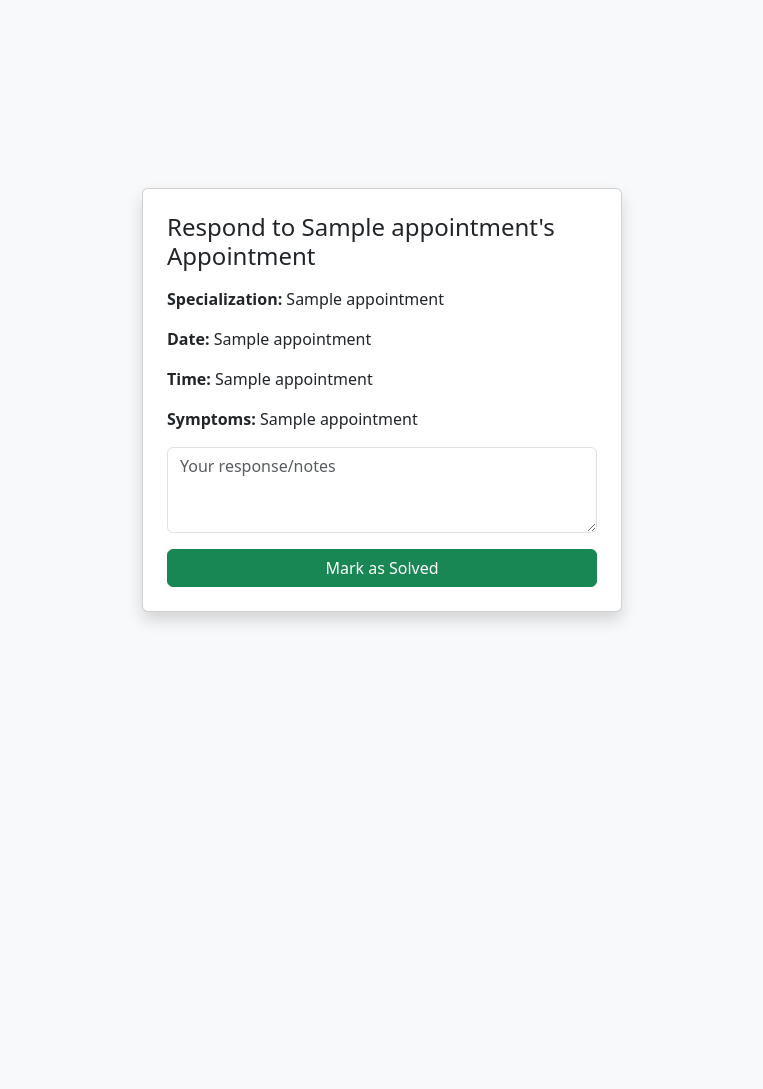
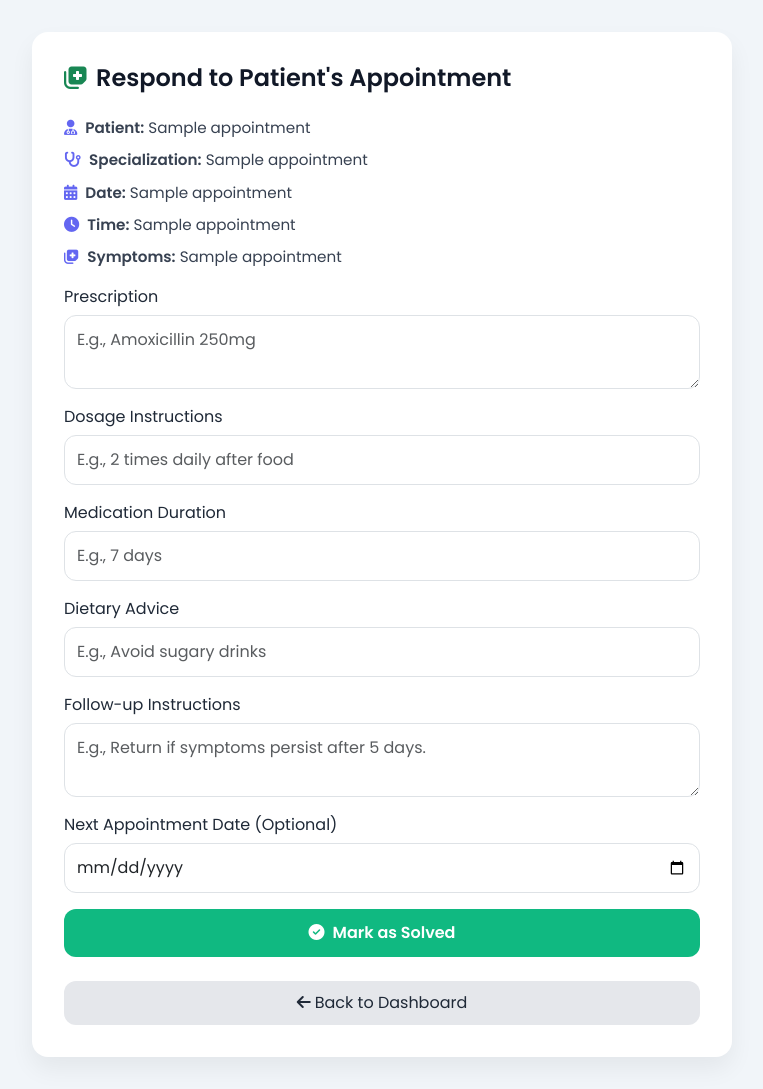
Before and after one commit to Pnvsai888/MedTrack, a Python web app: template templates/respond.html in a window 1280 px wide. Shown: the whole page, without its empty margins (258-1021 px from the left). Before the commit the page ends 623 px from the top, so only its background shows below. Run offline with Jinja, Linux system fonts and the light colour scheme; the template is opened without the code that fills it: most values are stand-ins (such as "Sample title", 1, 10 or a date in 2020).

Commit message:
Update respond.html

```diff
--- a/templates/respond.html
+++ b/templates/respond.html
@@ -1,25 +1,162 @@
 <!DOCTYPE html>
-<html>
+<html lang="en">
 
 <head>
-    <title>Respond to Appointment</title>
+    <meta charset="UTF-8">
+    <title>Respond to Appointment | MedTrack</title>
+    <meta name="viewport" content="width=device-width, initial-scale=1">
+
+    <!-- Bootstrap & Fonts -->
     <link href="https://cdn.jsdelivr.net/npm/bootstrap@5.3.0/dist/css/bootstrap.min.css" rel="stylesheet">
+    <link href="https://cdnjs.cloudflare.com/ajax/libs/font-awesome/6.5.0/css/all.min.css" rel="stylesheet" />
+    <link href="https://fonts.googleapis.com/css2?family=Poppins:wght@400;600&display=swap" rel="stylesheet" />
+
+    <style>
+        body {
+            font-family: 'Poppins', sans-serif;
+            background: #f1f5f9;
+            min-height: 100vh;
+            display: flex;
+            justify-content: center;
+            align-items: center;
+            padding: 2rem;
+        }
+
+        .card-glass {
+            background: #fff;
+            border-radius: 16px;
+            padding: 2rem;
+            max-width: 700px;
+            width: 100%;
+            box-shadow: 0 12px 24px rgba(0, 0, 0, 0.06);
+            animation: slideUp 0.5s ease;
+        }
+
+        @keyframes slideUp {
+            from {
+                opacity: 0;
+                transform: translateY(30px);
+            }
+
+            to {
+                opacity: 1;
+                transform: translateY(0);
+            }
+        }
+
+        h4 {
+            font-weight: 600;
+            color: #111827;
+            margin-bottom: 1.5rem;
+        }
+
+        .info p {
+            font-size: 0.95rem;
+            color: #374151;
+            margin-bottom: 0.6rem;
+        }
+
+        .info i {
+            color: #6366f1;
+            margin-right: 8px;
+        }
+
+        .form-control {
+            border-radius: 12px;
+            padding: 0.75rem;
+            font-size: 1rem;
+        }
+
+        .btn-submit {
+            background-color: #10b981;
+            border: none;
+            font-weight: 600;
+            border-radius: 12px;
+            padding: 12px;
+            color: white;
+            transition: all 0.3s ease;
+        }
+
+        .btn-submit:hover {
+            background-color: #059669;
+            transform: scale(1.02);
+        }
+
+        .btn-back {
+            background-color: #e5e7eb;
+            color: #1f2937;
+            border: none;
+            margin-top: 1rem;
+            padding: 10px;
+            font-weight: 500;
+            border-radius: 12px;
+        }
+
+        .btn-back:hover {
+            background-color: #d1d5db;
+        }
+
+        label {
+            font-weight: 500;
+            margin-bottom: 6px;
+            color: #1f2937;
+        }
+    </style>
 </head>
 
-<body class="bg-light d-flex align-items-center justify-content-center vh-100">
-    <div class="card p-4 shadow" style="width: 30rem;">
-        <h4 class="mb-3">Respond to {{ appointment[1] }}'s Appointment</h4>
-        <p><strong>Specialization:</strong> {{ appointment[2] }}</p>
-        <p><strong>Date:</strong> {{ appointment[3] }}</p>
-        <p><strong>Time:</strong> {{ appointment[4] }}</p>
-        <p><strong>Symptoms:</strong> {{ appointment[5] }}</p>
+<body>
+    <div class="card-glass">
+        <h4><i class="fas fa-notes-medical me-2 text-success"></i>Respond to Patient's Appointment</h4>
+
+        <div class="info mb-3">
+            <p><i class="fas fa-user-md"></i><strong>Patient:</strong> {{ appointment[1] }}</p>
+            <p><i class="fas fa-stethoscope"></i><strong>Specialization:</strong> {{ appointment[3] }}</p>
+            <p><i class="fas fa-calendar-alt"></i><strong>Date:</strong> {{ appointment[4] }}</p>
+            <p><i class="fas fa-clock"></i><strong>Time:</strong> {{ appointment[5] }}</p>
+            <p><i class="fas fa-notes-medical"></i><strong>Symptoms:</strong> {{ appointment[6] }}</p>
+        </div>
+
         <form method="POST">
             <div class="mb-3">
-                <textarea name="response" class="form-control" rows="3" placeholder="Your response/notes"
+                <label for="prescription">Prescription</label>
+                <textarea name="prescription" class="form-control" rows="2" placeholder="E.g., Amoxicillin 250mg"
                     required></textarea>
             </div>
-            <div class="d-grid">
-                <button type="submit" class="btn btn-success">Mark as Solved</button>
+
+            <div class="mb-3">
+                <label for="dosage">Dosage Instructions</label>
+                <input type="text" name="dosage" class="form-control" placeholder="E.g., 2 times daily after food"
+                    required>
+            </div>
+
+            <div class="mb-3">
+                <label for="duration">Medication Duration</label>
+                <input type="text" name="duration" class="form-control" placeholder="E.g., 7 days" required>
+            </div>
+
+            <div class="mb-3">
+                <label for="diet">Dietary Advice</label>
+                <input type="text" name="diet" class="form-control" placeholder="E.g., Avoid sugary drinks">
+            </div>
+
+            <div class="mb-3">
+                <label for="followup">Follow-up Instructions</label>
+                <textarea name="followup" class="form-control" rows="2"
+                    placeholder="E.g., Return if symptoms persist after 5 days."></textarea>
+            </div>
+
+            <div class="mb-3">
+                <label for="next_appointment">Next Appointment Date (Optional)</label>
+                <input type="date" name="next_appointment" class="form-control">
+            </div>
+
+            <div class="d-grid gap-2">
+                <button type="submit" class="btn btn-submit">
+                    <i class="fas fa-check-circle me-2"></i>Mark as Solved
+                </button>
+                <a href="{{ url_for('doctor_dashboard') }}" class="btn btn-back">
+                    <i class="fas fa-arrow-left me-1"></i>Back to Dashboard
+                </a>
             </div>
         </form>
     </div>
```
